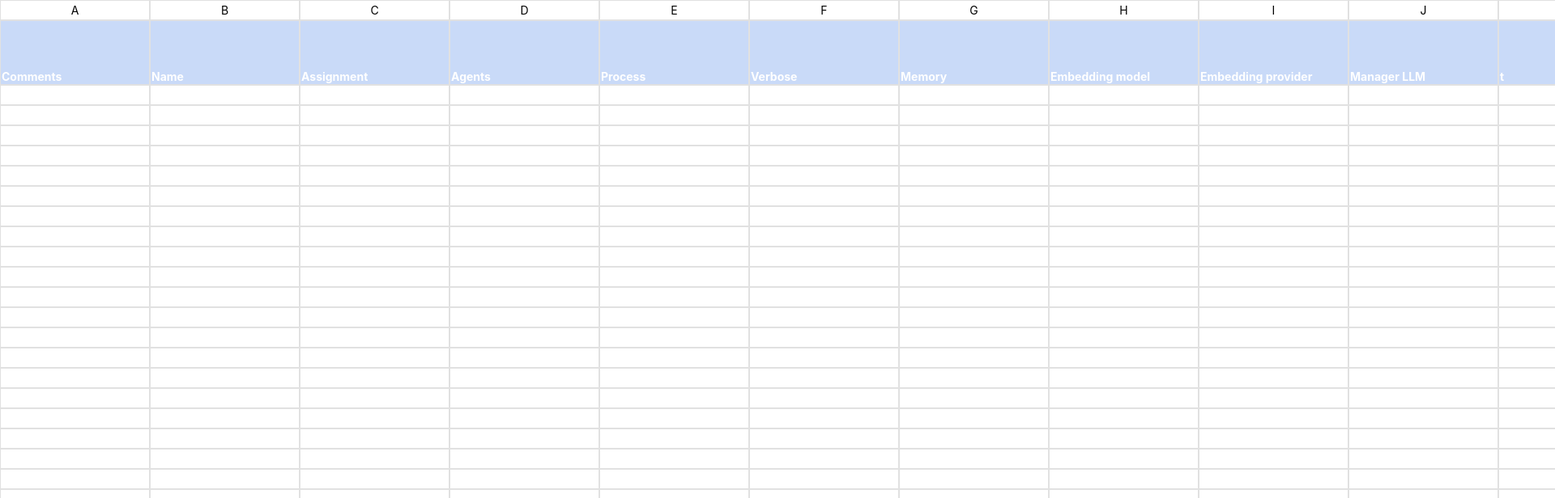
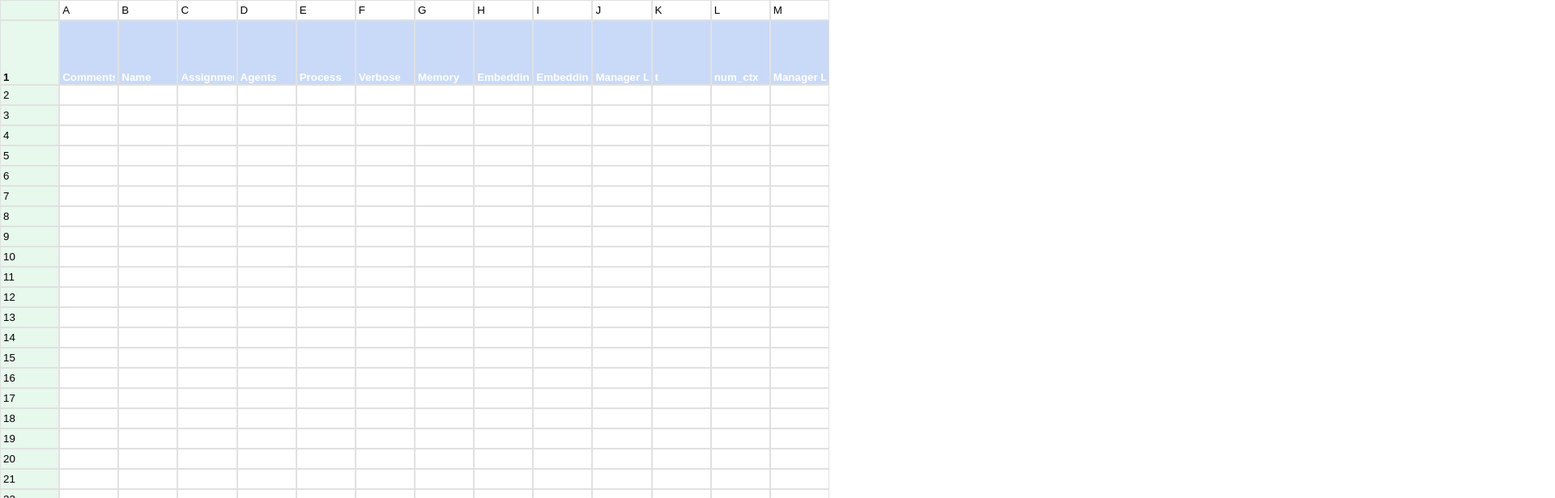
Before and after one commit to MarkKlep/sheet-ui, a React (Create React App) app in the folder app/: page / in a window 1280 px wide. Shown: the top 616 px of the page at 81% size, 1920 px wide, since content can reach past the window. Built offline with nearby package versions, Linux system fonts and the light colour scheme.

Commit message:
heap of fixes

```diff
--- a/app/src/components/table/cell.tsx
+++ b/app/src/components/table/cell.tsx
@@ -1,4 +1,5 @@
 import { FC } from "react";
+import "../../styles/table.scss";
 
 type CellProps = {
   cellData: string;
@@ -28,10 +29,19 @@ export const Cell: FC<CellProps> = (props) => {
       className={
         focusedCell?.row === rowIndex && focusedCell?.cell === cellIndex
           ? "focused-cell"
-          : ""
+          : "" +
+            " " +
+            (focusedCell?.row === rowIndex && cellIndex === 0
+              ? "coord-x"
+              : "") +
+            " " +
+            (focusedCell?.cell === cellIndex && rowIndex === 0 ? "coord-y" : "")
       }
+      style={{ backgroundColor: cellIndex === 0 ? "#e7f8ed" : "" }}
     >
       <input
+        className={rowIndex + 1 === 2 ? "column-name" : ""}
+        style={{ color: cellIndex === 0 ? "#000" : "" }}
         type='text'
         value={cellData}
         onFocus={() => setFocusedCell({ row: rowIndex, cell: cellIndex })}
--- a/app/src/components/table/table.tsx
+++ b/app/src/components/table/table.tsx
@@ -1,12 +1,12 @@
 import { useState } from "react";
-import { COLUMNS, FIRST_N_ROWS } from "../../constants";
 import { Row } from "./row";
+import { genTableContent } from "../../utilities/table-content";
 import "../../styles/table.scss";
 
+const initTable = genTableContent();
+
 export const Table = () => {
-  const [data, setData] = useState<string[][]>(
-    Array(FIRST_N_ROWS).fill(Array(COLUMNS.length).fill("")),
-  );
+  const [data, setData] = useState<string[][]>(initTable);
   const [focusedCell, setFocusedCell] = useState<{
     row: number;
     cell: number;
@@ -29,21 +29,6 @@ export const Table = () => {
 
   return (
     <table>
-      <thead>
-        <tr>
-          {COLUMNS.map((_, index) => (
-            <td key={index}>{String.fromCharCode(65 + index)}</td>
-          ))}
-        </tr>
-
-        <tr>
-          {COLUMNS.map((column) => (
-            <td key={column}>{column}</td>
-          ))}
-        </tr>
-      </thead>
-
-      <tbody>
       {data.map((row, rowIndex) => (
         <Row
           key={rowIndex}
@@ -54,7 +39,6 @@ export const Table = () => {
           handleFillCell={handleFillCell}
         />
       ))}
-      </tbody>
     </table>
   );
 };
--- a/app/src/styles/table.scss
+++ b/app/src/styles/table.scss
@@ -1,24 +1,6 @@
 table {
   width: 80%;
   border-spacing: 0;
-
-  //first row (letters` notation)
-  thead {
-  }
-
-  //second row (columns` names)
-  thead > tr:nth-child(2) {
-    height: 80px;
-    background-color: #c9daf8;
-    cursor: default;
-
-    td {
-      color: #fff;
-      font-weight: bold;
-      width: 80px;
-      vertical-align: bottom;
-      text-align: left;
-    }
 }
 
 //cells
@@ -26,13 +8,16 @@ table {
   height: 1.5rem;
   border: 1px solid #e1e1e1;
   text-align: center;
+  overflow: hidden;
 
   input {
     height: 100%;
+    width: 100%;
     margin: 0;
     border: none;
     box-sizing: border-box;
     caret-color: transparent;
+    background-color: transparent;
 
     &:focus {
       outline: none;
@@ -45,9 +30,30 @@ table {
   }
 }
 
+//second row (columns` names)
+tr:nth-child(2) {
+  height: 80px;
+  background-color: #c9daf8;
+  cursor: default;
+}
+
 //focused cell
 .focused-cell {
   outline: 0.2rem solid #1a73e8;
   outline-offset: -0.1rem;
 }
+
+.column-name {
+  position: relative;
+  top: 40%;
+  color: #fff;
+  font-weight: bold;
 }
+
+.coord-x {
+  background-color: #c4eed0;
+}
+
+.coord-y {
+  background-color: #c9daf8;
+}
--- /dev/null
+++ b/app/src/utilities/table-content.ts
@@ -0,0 +1,18 @@
+import { COLUMNS, FIRST_N_ROWS } from "../constants";
+
+export function genTableContent() {
+  const table = Array(FIRST_N_ROWS).fill(Array(COLUMNS.length).fill(""));
+
+  const numberedRows = Array(FIRST_N_ROWS)
+    .fill(null)
+    .map((_, index) => [String(index), ...table[index]]);
+
+  numberedRows[0] = [
+    "",
+    ...COLUMNS.map((_, index) => String.fromCharCode(65 + index)),
+  ];
+
+  numberedRows[1] = [1, ...COLUMNS];
+
+  return numberedRows;
+}
```
Also changed, not shown: app/src/components/table/head.tsx (added, +50 -0 lines). Lines whose indentation alone changed are shown as unchanged.
